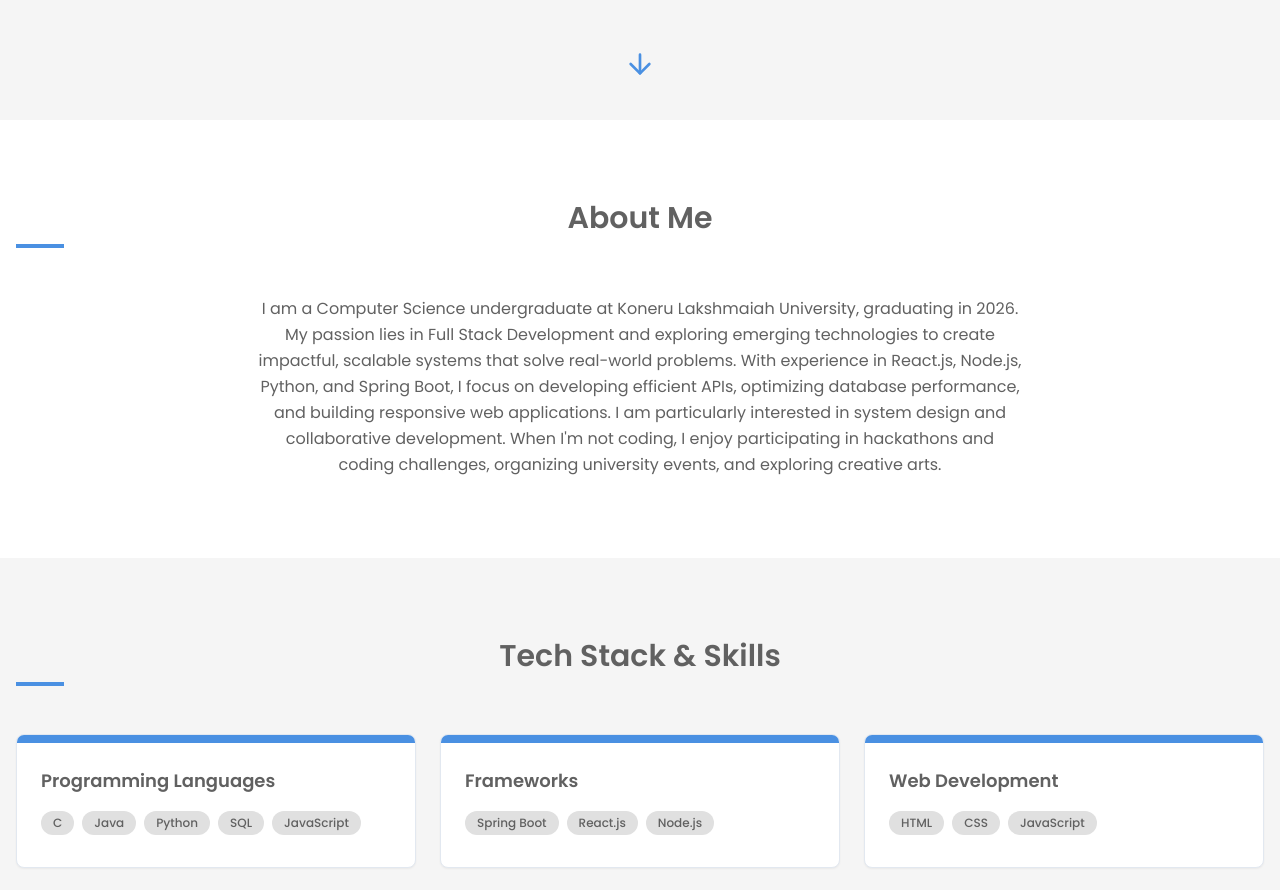
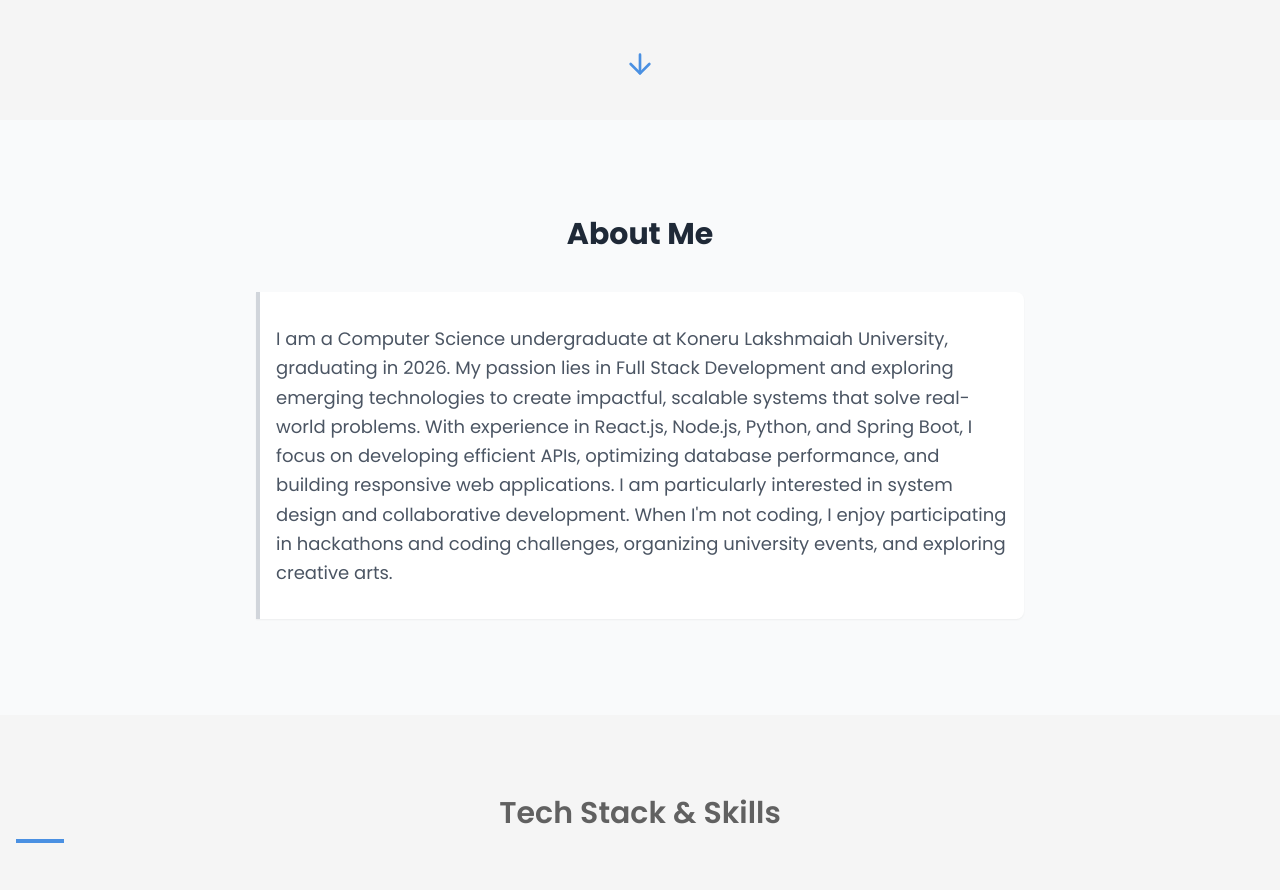
Before and after one commit to RevathiKondaveeti/revathi-portfolio-showcase, a React (Vite) app: page / in a window 1280 px wide. Shown: the part 680-1570 px from the top of the page. Built offline with nearby package versions, Linux system fonts and the light colour scheme.

Commit message:
Refactor: Apply grey and white color scheme
This commit applies the specified grey and white color scheme using Tailwind CSS to enhance the visual appeal of the portfolio website.

```diff
--- a/src/components/About.tsx
+++ b/src/components/About.tsx
@@ -1,12 +1,12 @@
 
 const About = () => {
   return (
-    <section id="about" className="py-20 bg-white">
-      <div className="container mx-auto px-4">
-        <h2 className="section-heading text-center">About Me</h2>
+    <section id="about" className="py-24 bg-gray-50">
+      <div className="container mx-auto px-6">
+        <h2 className="text-3xl font-bold text-gray-800 mb-10 text-center">About Me</h2>
 
-        <div className="mx-auto max-w-3xl mt-12 animate-slide-up">
-          <p className="text-portfolio-gray-dark leading-relaxed text-center">
+        <div className="max-w-3xl mx-auto">
+          <p className="text-gray-600 leading-relaxed text-lg space-y-4 px-4 py-8 border-l-4 border-gray-300 bg-white shadow-sm rounded-r-lg">
             I am a Computer Science undergraduate at Koneru Lakshmaiah University, graduating in 2026.
             My passion lies in Full Stack Development and exploring emerging technologies to create impactful,
             scalable systems that solve real-world problems. With experience in React.js, Node.js, Python, and Spring Boot,
```
